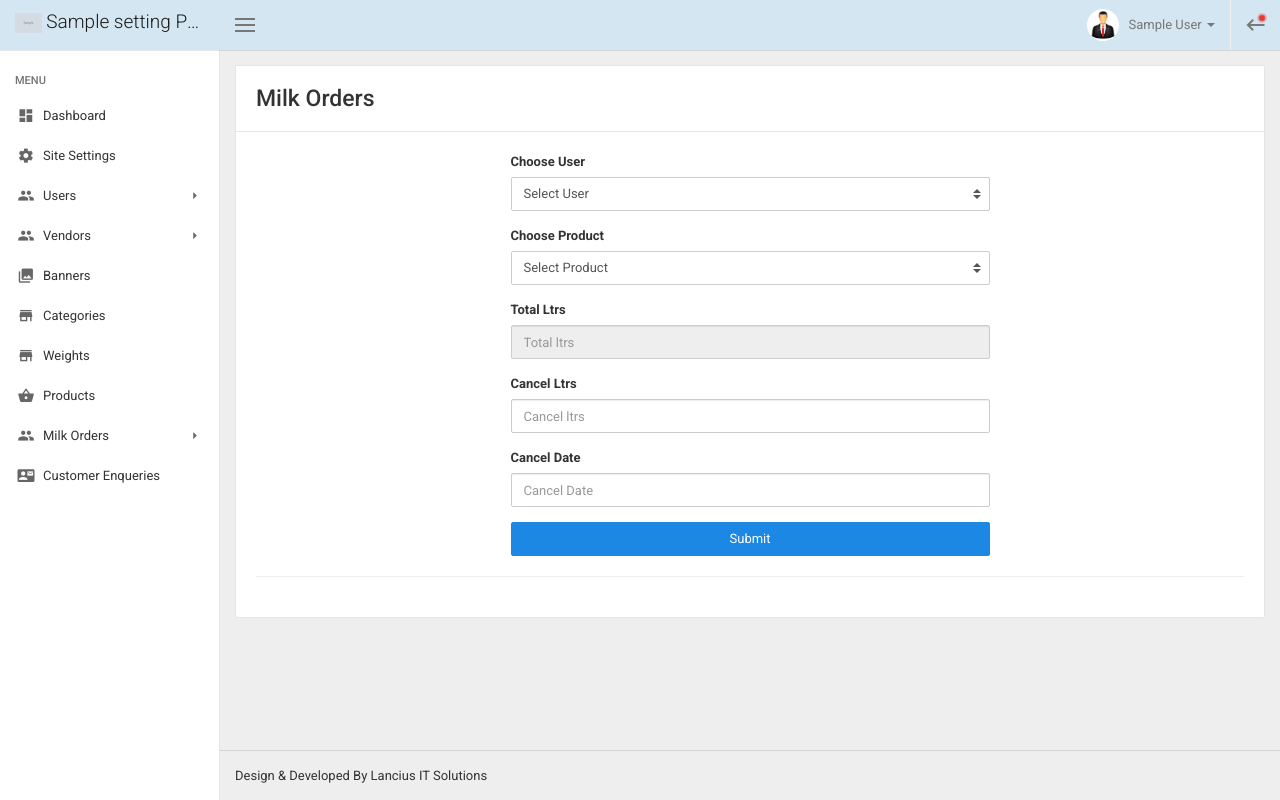
After one commit to Srinivaslancius/Palle2Patnam_latest, a PHP site: page /palle2patnam_latest/add_cancel_milk_order.php in a window 1280 px wide. The commit adds this page. Run offline with PHP 8.4, Linux system fonts and the light colour scheme; the visitor is signed in with stand-in values (Sample User, id 1); tables that the repository leaves empty or names only in its code hold one stand-in row (values such as "Sample post"); grey boxes marked "Sample" are stand-in pictures; some libraries are stand-ins or nearby versions.

Commit message:
cancel mil orders page created

```diff
--- /dev/null
+++ b/manage_webmaster/add_cancel_milk_order.php
@@ -0,0 +1,101 @@
+<?php include_once 'admin_includes/main_header.php'; ?>
+<?php
+if (!isset($_POST['submit']))  {
+    echo " ";
+} else {
+        //echo "<pre>"; print_r($_POST); die;
+      $user_id = $_POST['user_id'];
+      $product_id = $_POST['product_id'];
+      $total_ltr = $_POST['total_ltr'];
+      $cancel_ltr = $_POST['cancel_ltr'];
+      $date = date_create($_POST['cancel_date']);
+      $cancel_date = date_format($date,"Y-m-d");
+      $created_at = date("Y-m-d h:i:s");
+          //$status = $_POST['status'];
+      $sql = "INSERT INTO cancel_milk_orders (`user_id`, `product_id`, `total_ltr`, `cancel_ltr`, `cancel_date`, `created_at`) VALUES ('$user_id','$product_id', '$total_ltr','$cancel_ltr', '$cancel_date', '$created_at')";
+      if($conn->query($sql) === TRUE){
+        echo "<script type='text/javascript'>window.location='cancel_milk_orders.php?msg=success'</script>";
+
+      } else {
+        echo "<script type='text/javascript'>window.location='cancel_milk_orders.php?msg=fail'</script>";
+      }
+  }
+?>
+    <div class="site-content">
+        <div class="panel panel-default">
+          <div class="panel-heading">
+            <h3 class="m-y-0">Milk Orders</h3>
+          </div>
+          <div class="panel-body">
+            <div class="row">
+              <div class="col-sm-8 col-sm-offset-2 col-md-6 col-md-offset-3">
+                <form data-toggle="validator" method="post" enctype="multipart/form-data">
+
+                  <?php $getUserData = getAllDataCheckActiveRecords('users','0');
+                        $getProductData = getAllDataCheckActiveRecords('products','0');
+                  ?>
+                  <div class="form-group">
+                    <label for="form-control-3" class="control-label">Choose User</label>
+                    <select id="user_id" name="user_id" class="get_total_milk_ltrs custom-select" data-error="This field is required." required>
+                      <option value="">Select User</option>
+                      <?php while($row = $getUserData->fetch_assoc()) {  ?>
+                        <option value="<?php echo $row['id']; ?>"><?php echo $row['user_name']; ?></option>
+                      <?php } ?>
+                   </select>
+                    <div class="help-block with-errors"></div>
+                  </div>
+                  <div class="form-group">
+                    <label for="form-control-3" class="control-label">Choose Product</label>
+                    <select id="form-control-3" name="product_id" class="custom-select" data-error="This field is required." required>
+                      <option value="">Select Product</option>
+                      <?php while($row = $getProductData->fetch_assoc()) {  ?>
+                        <option value="<?php echo $row['id']; ?>"><?php echo $row['product_name']; ?></option>
+                      <?php } ?>
+                   </select>
+                    <div class="help-block with-errors"></div>
+                  </div>
+                  <div class="form-group">
+                    <label for="form-control-2" class="control-label">Total Ltrs</label>
+                    <input type="text" class="form-control" id="total_ltr" name="total_ltr" placeholder="Total ltrs" data-error="Please enter Milk in Ltrs." required readonly>
+                    <div class="help-block with-errors"></div>
+                  </div>
+                  <div class="form-group">
+                    <label for="form-control-2" class="control-label">Cancel Ltrs</label>
+                    <input type="text" class="form-control" id="cancel_ltr" name="cancel_ltr" placeholder="Cancel ltrs" data-error="Please enter Milk in Ltrs." required>
+                    <div class="help-block with-errors"></div>
+                  </div>
+                  <div class="form-group">
+                    <label for="form-control-2" class="control-label">Cancel Date</label>
+                    <input type="text" class="form-control" id="cancel_date" name="cancel_date" placeholder="Cancel Date" data-error="Please enter Order Date." required>
+                    <div class="help-block with-errors"></div>
+                  </div>
+                  <button type="submit" name="submit" value="Submit"  class="btn btn-primary btn-block">Submit</button>
+                </form>
+              </div>
+            </div>
+            <hr>
+          </div>
+        </div>
+    </div>
+    <?php include_once 'admin_includes/footer.php'; ?>
+    <script type="text/javascript">
+      $('.get_total_milk_ltrs').change(function() {
+          var selectUserId = $(this).val();
+          if(selectUserId != '') {
+              $.ajax({
+                  type: 'POST',
+                  url: 'get_total_milkltr.php',
+                  dataType: 'json',
+                  data: { 'user_id' : selectUserId },
+                  success : function(result){
+                      if(result!=0){
+                          $('#total_ltr').val(result);
+                      } else {
+                          alert("Please Select Valid User");
+                          $('#total_ltr').val('');
+                      }
+                  }
+              });
+          }
+      });
+    </script>
--- a/manage_webmaster/admin_includes/footer.php
+++ b/manage_webmaster/admin_includes/footer.php
@@ -7,7 +7,7 @@
     <link rel="stylesheet" href="//code.jquery.com/ui/1.12.1/themes/base/jquery-ui.css">
     <script>
       $( function() {
-        $( "#deal_start_date,#deal_end_date,#start_date,#end_date,#created_date,#order_date" ).datepicker();
+        $( "#start_date,#end_date,#created_date,#order_date,#cancel_date" ).datepicker();
       } );
     </script>
     <script>
```
Also changed, not shown: manage_webmaster/cancel_milk_orders.php (added, +38 -0 lines).
